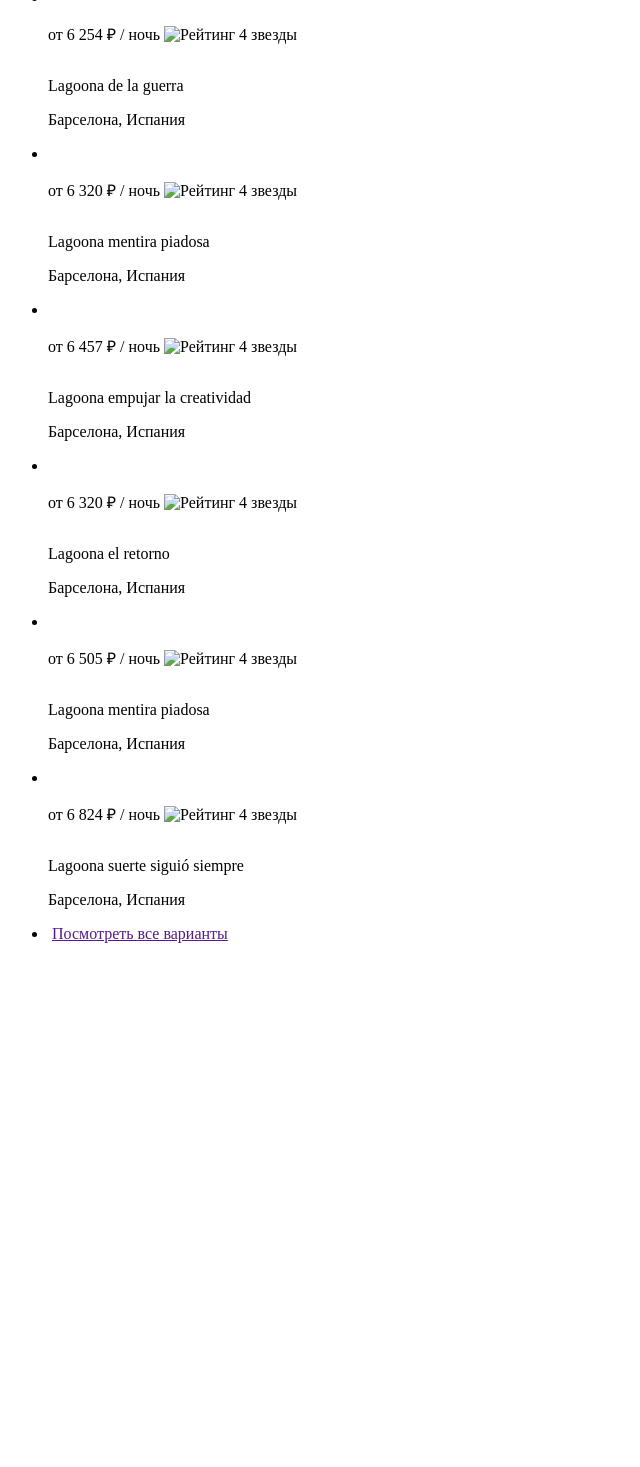
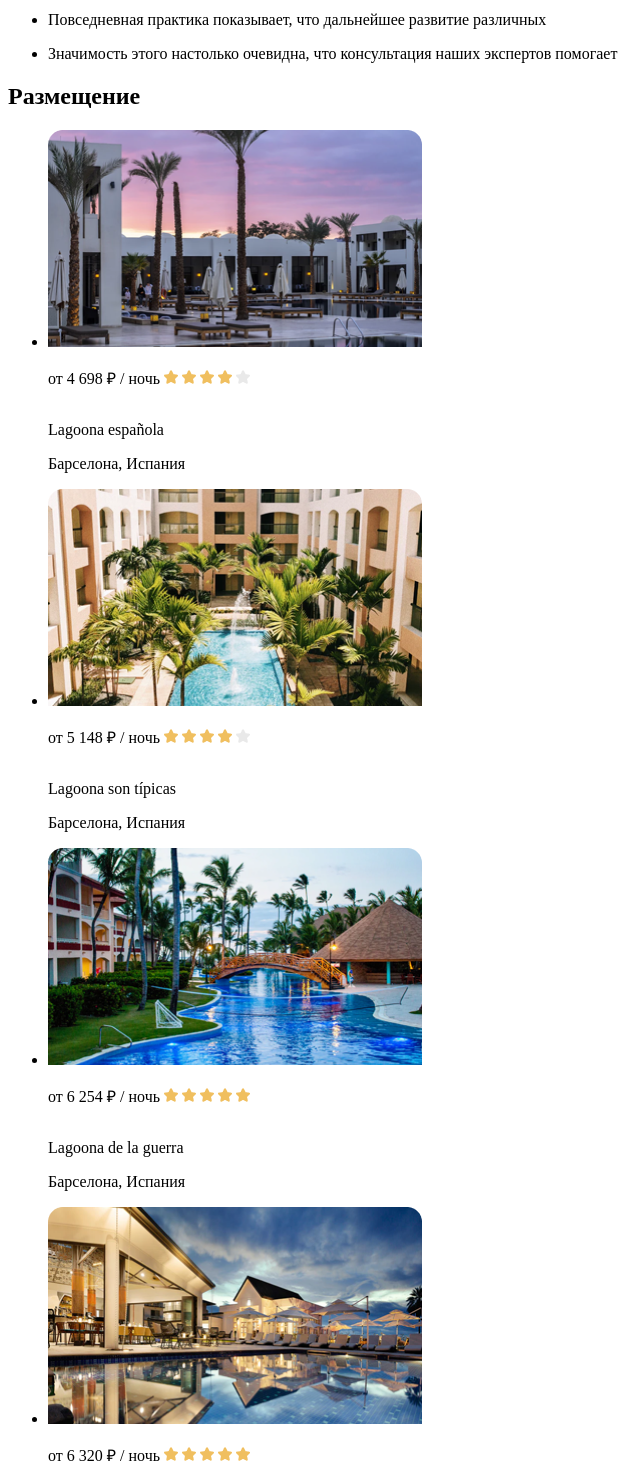
Before and after one commit to Kushogimi/Lagoona, a plain HTML site: page index.html in a window 1280 px wide. Shown: the part 2004-3471 px from the top of the page, without its empty margins (0-640 px from the left). Before the commit the page ends 2963 px from the top, so only its background shows below. Drawn offline with Linux system fonts and the light colour scheme; the site is published under a folder, as on GitHub Pages, so addresses that start at the root find nothing.

Commit message:
Add files via upload

```diff
--- a/index.html
+++ b/index.html
@@ -10,7 +10,7 @@
     <header class="header">
       <div class="container">
         <div class="header-up">
-          <a href="/index.html" class="header-logo-link">
+          <a href="./index.html" class="header-logo-link">
             <img
               src="./image/logo.svg"
               alt="Lagoona | Сеть отелей"
@@ -122,7 +122,7 @@
           <ul class="services-list">
             <li class="services-item">
               <img
-                src="image/service-one.png"
+                src="./image/service-one.png"
                 alt=""
                 class="services-item-image"
               />
@@ -137,7 +137,7 @@
             </li>
             <li class="services-item">
               <img
-                src="/image/service-two.png"
+                src="./image/service-two.png"
                 alt=""
                 class="services-item-image"
               />
@@ -152,7 +152,7 @@
             </li>
             <li class="services-item">
               <img
-                src="/image/service-three.png"
+                src="./image/service-three.png"
                 alt=""
                 class="services-item-image"
               />
@@ -169,7 +169,7 @@
             </li>
             <li class="services-item">
               <img
-                src="/image/service-four.png"
+                src="./image/service-four.png"
                 alt=""
                 class="services-item-image"
               />
@@ -256,7 +256,7 @@
           <ul class="placement-list">
             <li class="placement-item">
               <img
-                src="/image/placement-one.png"
+                src="./image/placement-one.png"
                 alt=""
                 class="placement-item-image"
               />
@@ -267,27 +267,27 @@
                 </p>
                 <span class="placement-item-star">
                   <img
-                    src="/image/star.png"
+                    src="./image/star.png"
                     alt="Рейтинг 4 звезды"
                     class="placement-item-star-icon"
                   />
                   <img
-                    src="/image/star.png"
+                    src="./image/star.png"
                     alt=""
                     class="placement-item-star-icon"
                   />
                   <img
-                    src="/image/star.png"
+                    src="./image/star.png"
                     alt=""
                     class="placement-item-star-icon"
                   />
                   <img
-                    src="/image/star.png"
+                    src="./image/star.png"
                     alt=""
                     class="placement-item-star-icon"
                   />
                   <img
-                    src="/image/empty-star.png"
+                    src="./image/empty-star.png"
                     alt=""
                     class="placement-item-star-icon"
                   />
@@ -298,7 +298,7 @@
             </li>
             <li class="placement-item">
               <img
-                src="/image/placement-two.png"
+                src="./image/placement-two.png"
                 alt=""
                 class="placement-item-image"
               />
@@ -309,27 +309,27 @@
                 </p>
                 <span class="placement-item-star">
                   <img
-                    src="/image/star.png"
+                    src="./image/star.png"
                     alt="Рейтинг 4 звезды"
                     class="placement-item-star-icon"
                   />
                   <img
-                    src="/image/star.png"
+                    src="./image/star.png"
                     alt=""
                     class="placement-item-star-icon"
                   />
                   <img
-                    src="/image/star.png"
+                    src="./image/star.png"
                     alt=""
                     class="placement-item-star-icon"
                   />
                   <img
-                    src="/image/star.png"
+                    src="./image/star.png"
                     alt=""
                     class="placement-item-star-icon"
                   />
                   <img
-                    src="/image/empty-star.png"
+                    src="./image/empty-star.png"
                     alt=""
                     class="placement-item-star-icon"
                   />
@@ -340,7 +340,7 @@
             </li>
             <li class="placement-item">
               <img
-                src="/image/placement-three.png"
+                src="./image/placement-three.png"
                 alt=""
                 class="placement-item-image"
               />
@@ -351,27 +351,27 @@
                 </p>
                 <span class="placement-item-star">
                   <img
-                    src="/image/star.png"
+                    src="./image/star.png"
                     alt="Рейтинг 4 звезды"
                     class="placement-item-star-icon"
                   />
                   <img
-                    src="/image/star.png"
+                    src="./image/star.png"
                     alt=""
                     class="placement-item-star-icon"
                   />
                   <img
-                    src="/image/star.png"
+                    src="./image/star.png"
                     alt=""
                     class="placement-item-star-icon"
                   />
                   <img
-                    src="/image/star.png"
+                    src="./image/star.png"
                     alt=""
                     class="placement-item-star-icon"
                   />
                   <img
-                    src="/image/star.png"
+                    src="./image/star.png"
                     alt=""
                     class="placement-item-star-icon"
                   />
@@ -382,7 +382,7 @@
             </li>
             <li class="placement-item">
               <img
-                src="/image/placement-four.png"
+                src="./image/placement-four.png"
                 alt=""
                 class="placement-item-image"
               />
@@ -393,27 +393,27 @@
                 </p>
                 <span class="placement-item-star">
                   <img
-                    src="/image/star.png"
+                    src="./image/star.png"
                     alt="Рейтинг 4 звезды"
                     class="placement-item-star-icon"
                   />
                   <img
-                    src="/image/star.png"
+                    src="./image/star.png"
                     alt=""
                     class="placement-item-star-icon"
                   />
                   <img
-                    src="/image/star.png"
+                    src="./image/star.png"
                     alt=""
                     class="placement-item-star-icon"
                   />
                   <img
-                    src="/image/star.png"
+                    src="./image/star.png"
                     alt=""
                     class="placement-item-star-icon"
                   />
                   <img
-                    src="/image/star.png"
+                    src="./image/star.png"
                     alt=""
                     class="placement-item-star-icon"
                   />
@@ -424,7 +424,7 @@
             </li>
             <li class="placement-item">
               <img
-                src="/image/placement-five.png"
+                src="./image/placement-five.png"
                 alt=""
                 class="placement-item-image"
               />
@@ -435,27 +435,27 @@
                 </p>
                 <span class="placement-item-star">
                   <img
-                    src="/image/star.png"
+                    src="./image/star.png"
                     alt="Рейтинг 4 звезды"
                     class="placement-item-star-icon"
                   />
                   <img
-                    src="/image/star.png"
+                    src="./image/star.png"
                     alt=""
                     class="placement-item-star-icon"
                   />
                   <img
-                    src="/image/star.png"
+                    src="./image/star.png"
                     alt=""
                     class="placement-item-star-icon"
                   />
                   <img
-                    src="/image/star.png"
+                    src="./image/star.png"
                     alt=""
                     class="placement-item-star-icon"
                   />
                   <img
-                    src="/image/empty-star.png"
+                    src="./image/empty-star.png"
                     alt=""
                     class="placement-item-star-icon"
                   />
@@ -466,7 +466,7 @@
             </li>
             <li class="placement-item">
               <img
-                src="/image/placement-six.png"
+                src="./image/placement-six.png"
                 alt=""
                 class="placement-item-image"
               />
@@ -477,27 +477,27 @@
                 </p>
                 <span class="placement-item-star">
                   <img
-                    src="/image/star.png"
+                    src="./image/star.png"
                     alt="Рейтинг 4 звезды"
                     class="placement-item-star-icon"
                   />
                   <img
-                    src="/image/star.png"
+                    src="./image/star.png"
                     alt=""
                     class="placement-item-star-icon"
                   />
                   <img
-                    src="/image/star.png"
+                    src="./image/star.png"
                     alt=""
                     class="placement-item-star-icon"
                   />
                   <img
-                    src="/image/star.png"
+                    src="./image/star.png"
                     alt=""
                     class="placement-item-star-icon"
                   />
                   <img
-                    src="/image/empty-star.png"
+                    src="./image/empty-star.png"
                     alt=""
                     class="placement-item-star-icon"
                   />
@@ -508,7 +508,7 @@
             </li>
             <li class="placement-item">
               <img
-                src="/image/placement-seven.png"
+                src="./image/placement-seven.png"
                 alt=""
                 class="placement-item-image"
               />
@@ -519,27 +519,27 @@
                 </p>
                 <span class="placement-item-star">
                   <img
-                    src="/image/star.png"
+                    src="./image/star.png"
                     alt="Рейтинг 4 звезды"
                     class="placement-item-star-icon"
                   />
                   <img
-                    src="/image/star.png"
+                    src="./image/star.png"
                     alt=""
                     class="placement-item-star-icon"
                   />
                   <img
-                    src="/image/star.png"
+                    src="./image/star.png"
                     alt=""
                     class="placement-item-star-icon"
                   />
                   <img
-                    src="/image/star.png"
+                    src="./image/star.png"
                     alt=""
                     class="placement-item-star-icon"
                   />
                   <img
-                    src="/image/star.png"
+                    src="./image/star.png"
                     alt=""
                     class="placement-item-star-icon"
                   />
@@ -550,7 +550,7 @@
             </li>
             <li class="placement-item">
               <img
-                src="/image/placement-eight.png"
+                src="./image/placement-eight.png"
                 alt=""
                 class="placement-item-image"
               />
@@ -561,27 +561,27 @@
                 </p>
                 <span class="placement-item-star">
                   <img
-                    src="/image/star.png"
+                    src="./image/star.png"
                     alt="Рейтинг 4 звезды"
                     class="placement-item-star-icon"
                   />
                   <img
-                    src="/image/star.png"
+                    src="./image/star.png"
                     alt=""
                     class="placement-item-star-icon"
                   />
                   <img
-                    src="/image/star.png"
+                    src="./image/star.png"
                     alt=""
                     class="placement-item-star-icon"
                   />
                   <img
-                    src="/image/star.png"
+                    src="./image/star.png"
                     alt=""
                     class="placement-item-star-icon"
                   />
                   <img
-                    src="/image/empty-star.png"
+                    src="./image/empty-star.png"
                     alt=""
                     class="placement-item-star-icon"
                   />
@@ -592,7 +592,7 @@
             </li>
             <li class="placement-item">
               <img
-                src="/image/placement-all.png"
+                src="./image/placement-all.png"
                 alt=""
                 class="placement-item-image"
               />
```
